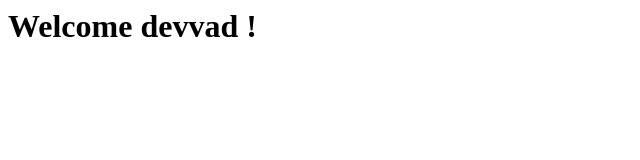
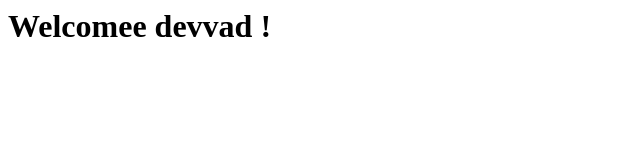
Before and after one commit to devvad23/devvad23.github.io, a plain HTML site: page index.html in a window 1280 px wide. Shown: the full height of the page, 0-640 px from the left. Drawn offline with Linux system fonts and the light colour scheme.

Commit message:
Update index.html

```diff
--- a/index.html
+++ b/index.html
@@ -1,3 +1,3 @@
 <html>
-  <h1>Welcome devvad !</h1>
+  <h1>Welcomee devvad !</h1>
 </html>
```
